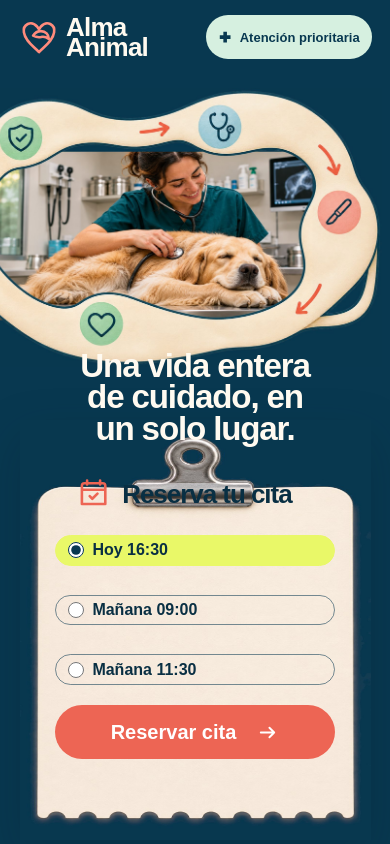
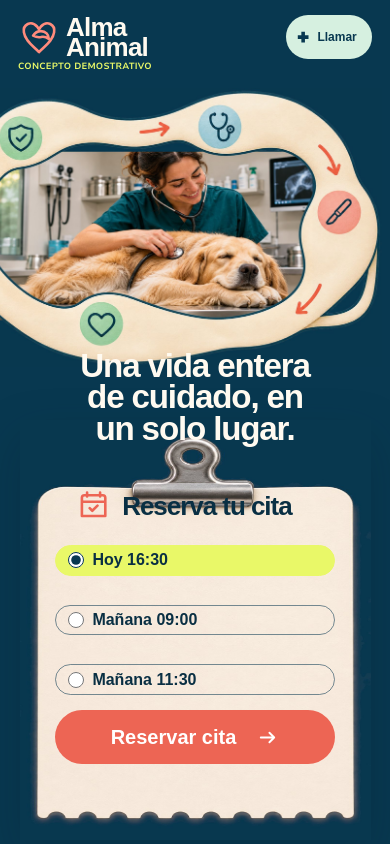
Before and after one commit to fabritzzio345/alma-animal-vet, a plain HTML site: page index.html in a window 390 px wide. Shown: the top 844 px of the page. Drawn offline with Linux system fonts and the light colour scheme; a web font is replaced by a local one.

Commit message:
Update Site source

```diff
--- a/dist/styles.css
+++ b/dist/styles.css
@@ -136,6 +136,7 @@ button, a { -webkit-tap-highlight-color: transparent; }
 .brand-name { font-family: "Baloo 2", sans-serif; font-size: clamp(21px, 2.55vw, 40px); font-weight: 750; line-height: .77; letter-spacing: -.03em; }
 .brand-rule { width: 1px; height: clamp(34px, 4.2vw, 58px); margin-inline: .5vw; background: rgba(255,250,240,.8); }
 .brand-subtitle { font-size: clamp(8px, .95vw, 15px); font-weight: 800; line-height: 1.05; text-transform: uppercase; }
+.brand-subtitle strong { display: block; margin-top: .25em; color: var(--citron); font-size: .72em; letter-spacing: .025em; }
 
 .primary-nav { display: flex; align-items: center; justify-content: center; gap: clamp(18px, 4vw, 56px); flex: 1; }
 .primary-nav a { color: inherit; font-family: "Baloo 2", sans-serif; font-size: clamp(13px, 1.55vw, 22px); font-weight: 700; text-decoration: none; text-underline-offset: .3em; }
@@ -423,20 +424,24 @@ main { overflow: hidden; }
   .hero-stage { min-height: 850px; aspect-ratio: auto; overflow: hidden; }
   .top-chrome { height: 74px; padding-inline: 18px; }
   .brand { min-width: auto; }
-  .brand-rule, .brand-subtitle, .primary-nav { display: none; }
+  .brand-rule, .primary-nav { display: none; }
+  .brand-subtitle { position: absolute; left: 18px; top: 62px; display: block; margin: 0; font-size: 0; }
+  .brand-subtitle strong { margin: 0; font-size: 9px; line-height: 1; white-space: nowrap; }
   .brand-mark { width: 42px; }
   .brand-name { font-size: 26px; }
-  .emergency-link { margin-left: auto; font-size: 13px; }
+  .emergency-link { min-width: 86px; margin-left: auto; padding-inline: 10px; font-size: 13px; }
+  .emergency-link span { font-size: 0; }
+  .emergency-link span::after { content: "Llamar"; font-size: 12px; }
   .nav-toggle { display: none; }
   .hero-art .patient-photo { display: none; }
   .care-loop { left: -14%; top: 88px; width: 112%; height: auto; }
   .care-copy { display: none; }
   .hero-promise { left: 8%; top: 350px; width: 84%; height: auto; color: var(--paper-light); font-size: clamp(28px, 8.5vw, 42px); transform: none; text-align: center; white-space: normal; }
   .booking-paper { left: 5%; top: 420px; width: 90%; height: 420px; object-fit: fill; }
-  .booking-title { left: 20%; top: 478px; width: 60%; height: auto; font-size: 26px; }
-  .booking-slots { left: 14%; top: 535px; width: 72%; height: 150px; }
+  .booking-title { left: 20%; top: 490px; width: 60%; height: auto; font-size: 26px; }
+  .booking-slots { left: 14%; top: 545px; width: 72%; height: 150px; }
   .slot { font-size: 16px; }
-  .booking-action { left: 14%; top: 705px; width: 72%; height: 54px; font-size: 20px; }
+  .booking-action { left: 14%; top: 710px; width: 72%; height: 54px; font-size: 20px; }
   .booking-note { display: none; }
   .grooming-preview { display: none; }
   .section-shell { width: min(100% - 32px, 1280px); }
--- a/index.html
+++ b/index.html
@@ -4,8 +4,8 @@
   <meta charset="utf-8">
   <meta name="viewport" content="width=device-width, initial-scale=1">
   <meta name="theme-color" content="#083850">
-  <meta name="description" content="Alma Animal: medicina, cirugía, baño, tienda y acompañamiento veterinario en un solo lugar.">
-  <title>Alma Animal — Clínica veterinaria integral</title>
+  <meta name="description" content="Concepto demostrativo de Alma Animal: una landing de clínica veterinaria integral con medicina, cirugía, baño, tienda y reservas.">
+  <title>Alma Animal — Concepto de clínica veterinaria</title>
   <link rel="stylesheet" href="styles.css">
 </head>
 <body>
@@ -20,7 +20,7 @@
           </svg>
           <span class="brand-name">Alma<br>Animal</span>
           <span class="brand-rule" aria-hidden="true"></span>
-          <span class="brand-subtitle">Clínica veterinaria<br>integral</span>
+          <span class="brand-subtitle">Clínica veterinaria<br><strong>Concepto demostrativo</strong></span>
         </a>
 
         <nav id="primary-nav" class="primary-nav" aria-label="Navegación principal">
@@ -31,7 +31,7 @@
         </nav>
         <a class="emergency-link" href="tel:+51934181908">
           <svg viewBox="0 0 24 24" aria-hidden="true"><path d="M9 3h6v6h6v6h-6v6H9v-6H3V9h6Z"/></svg>
-          Atención prioritaria
+          <span>Atención prioritaria</span>
         </a>
       </header>
 
@@ -75,7 +75,7 @@
           <span>Reservar cita</span>
           <svg viewBox="0 0 24 24" aria-hidden="true"><path d="M5 12h14M14 7l5 5-5 5"/></svg>
         </button>
-        <p class="booking-note" role="status" aria-live="polite">Horarios ilustrativos; la clínica confirma disponibilidad.</p>
+        <p class="booking-note" role="status" aria-live="polite">Concepto demostrativo: no confirma atención ni disponibilidad real.</p>
       </aside>
 
       <div id="bano" class="grooming-preview">
--- a/styles.css
+++ b/styles.css
@@ -136,6 +136,7 @@ button, a { -webkit-tap-highlight-color: transparent; }
 .brand-name { font-family: "Baloo 2", sans-serif; font-size: clamp(21px, 2.55vw, 40px); font-weight: 750; line-height: .77; letter-spacing: -.03em; }
 .brand-rule { width: 1px; height: clamp(34px, 4.2vw, 58px); margin-inline: .5vw; background: rgba(255,250,240,.8); }
 .brand-subtitle { font-size: clamp(8px, .95vw, 15px); font-weight: 800; line-height: 1.05; text-transform: uppercase; }
+.brand-subtitle strong { display: block; margin-top: .25em; color: var(--citron); font-size: .72em; letter-spacing: .025em; }
 
 .primary-nav { display: flex; align-items: center; justify-content: center; gap: clamp(18px, 4vw, 56px); flex: 1; }
 .primary-nav a { color: inherit; font-family: "Baloo 2", sans-serif; font-size: clamp(13px, 1.55vw, 22px); font-weight: 700; text-decoration: none; text-underline-offset: .3em; }
@@ -423,20 +424,24 @@ main { overflow: hidden; }
   .hero-stage { min-height: 850px; aspect-ratio: auto; overflow: hidden; }
   .top-chrome { height: 74px; padding-inline: 18px; }
   .brand { min-width: auto; }
-  .brand-rule, .brand-subtitle, .primary-nav { display: none; }
+  .brand-rule, .primary-nav { display: none; }
+  .brand-subtitle { position: absolute; left: 18px; top: 62px; display: block; margin: 0; font-size: 0; }
+  .brand-subtitle strong { margin: 0; font-size: 9px; line-height: 1; white-space: nowrap; }
   .brand-mark { width: 42px; }
   .brand-name { font-size: 26px; }
-  .emergency-link { margin-left: auto; font-size: 13px; }
+  .emergency-link { min-width: 86px; margin-left: auto; padding-inline: 10px; font-size: 13px; }
+  .emergency-link span { font-size: 0; }
+  .emergency-link span::after { content: "Llamar"; font-size: 12px; }
   .nav-toggle { display: none; }
   .hero-art .patient-photo { display: none; }
   .care-loop { left: -14%; top: 88px; width: 112%; height: auto; }
   .care-copy { display: none; }
   .hero-promise { left: 8%; top: 350px; width: 84%; height: auto; color: var(--paper-light); font-size: clamp(28px, 8.5vw, 42px); transform: none; text-align: center; white-space: normal; }
   .booking-paper { left: 5%; top: 420px; width: 90%; height: 420px; object-fit: fill; }
-  .booking-title { left: 20%; top: 478px; width: 60%; height: auto; font-size: 26px; }
-  .booking-slots { left: 14%; top: 535px; width: 72%; height: 150px; }
+  .booking-title { left: 20%; top: 490px; width: 60%; height: auto; font-size: 26px; }
+  .booking-slots { left: 14%; top: 545px; width: 72%; height: 150px; }
   .slot { font-size: 16px; }
-  .booking-action { left: 14%; top: 705px; width: 72%; height: 54px; font-size: 20px; }
+  .booking-action { left: 14%; top: 710px; width: 72%; height: 54px; font-size: 20px; }
   .booking-note { display: none; }
   .grooming-preview { display: none; }
   .section-shell { width: min(100% - 32px, 1280px); }
```
Also changed, not shown: dist/index.html (+5 -5 lines).
